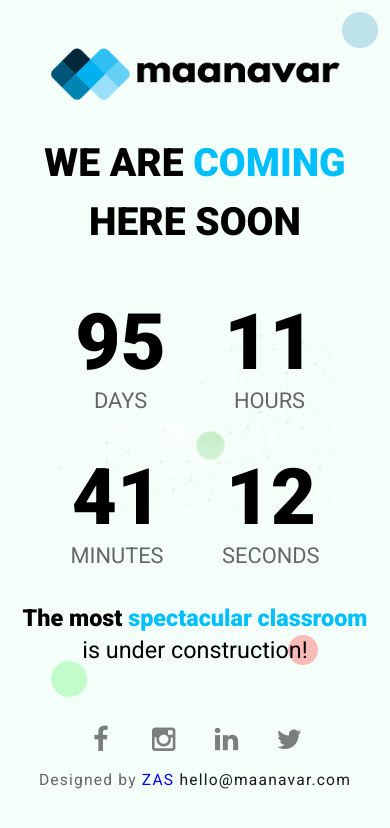
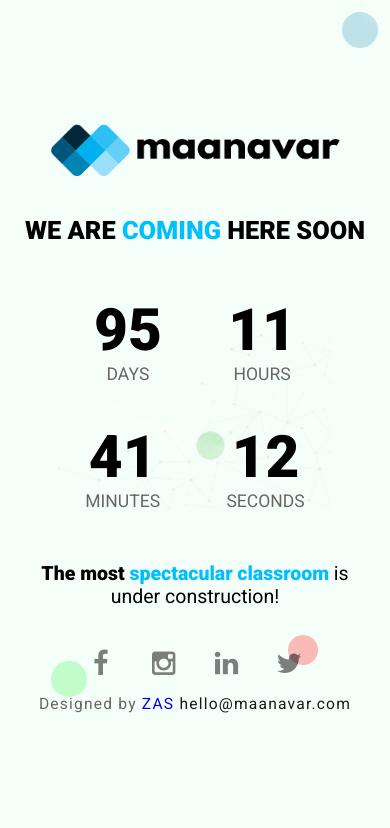
Before and after one commit to Maanavar/ComingSoon, a plain HTML site: page index.html in a window 390 px wide. Drawn offline with Linux system fonts and the light colour scheme.

Commit message:
latest changes

```diff
--- a/css/style.css
+++ b/css/style.css
@@ -365,13 +365,14 @@ h2 {
   }
 @media(max-width:767px){
 	.page-logo img{width: 75vw;}
-	.coming-soon-banner h1{font-size: 10vw;line-height: 15vw;}
-	#countdown ul li span{font-size: 20vw;}
-	#countdown ul li{font-size: 5.6vw;padding: 5vw 7vw;}
-	.sub-title{font-size: 6vw;line-height: 8vw;}
+	.coming-soon-banner h1{font-size: 6.5vw;line-height: 15vw;}
+	#countdown ul li span{font-size: 15vw;}
+	#countdown ul li{font-size: 4.5vw;padding: 5vw 8vw;}
+	.sub-title{font-size: 5vw;line-height: 6vw;}
+	#countdown{    margin-bottom: 8vw;}
 	.contact .icons li a{width: 12.5vw;font-size: 7vw;}
 	.contact p, .contact p a{font-size: 4vw !important;}
-	.contact .icons{margin-top: 15vw;}
+	.contact .icons{margin-top: 10vw;}
 }
 
 /* Countdown code ends */
```
